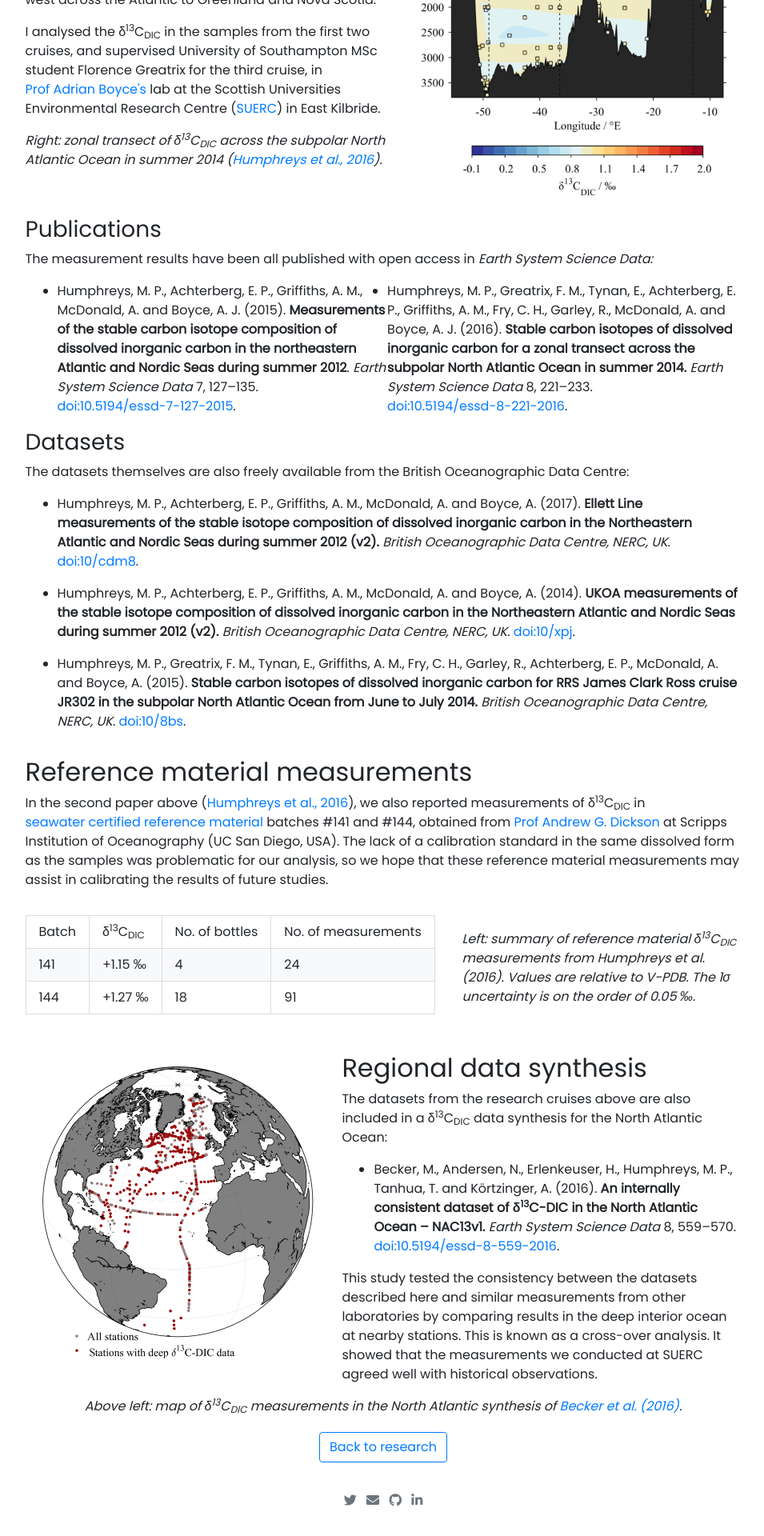
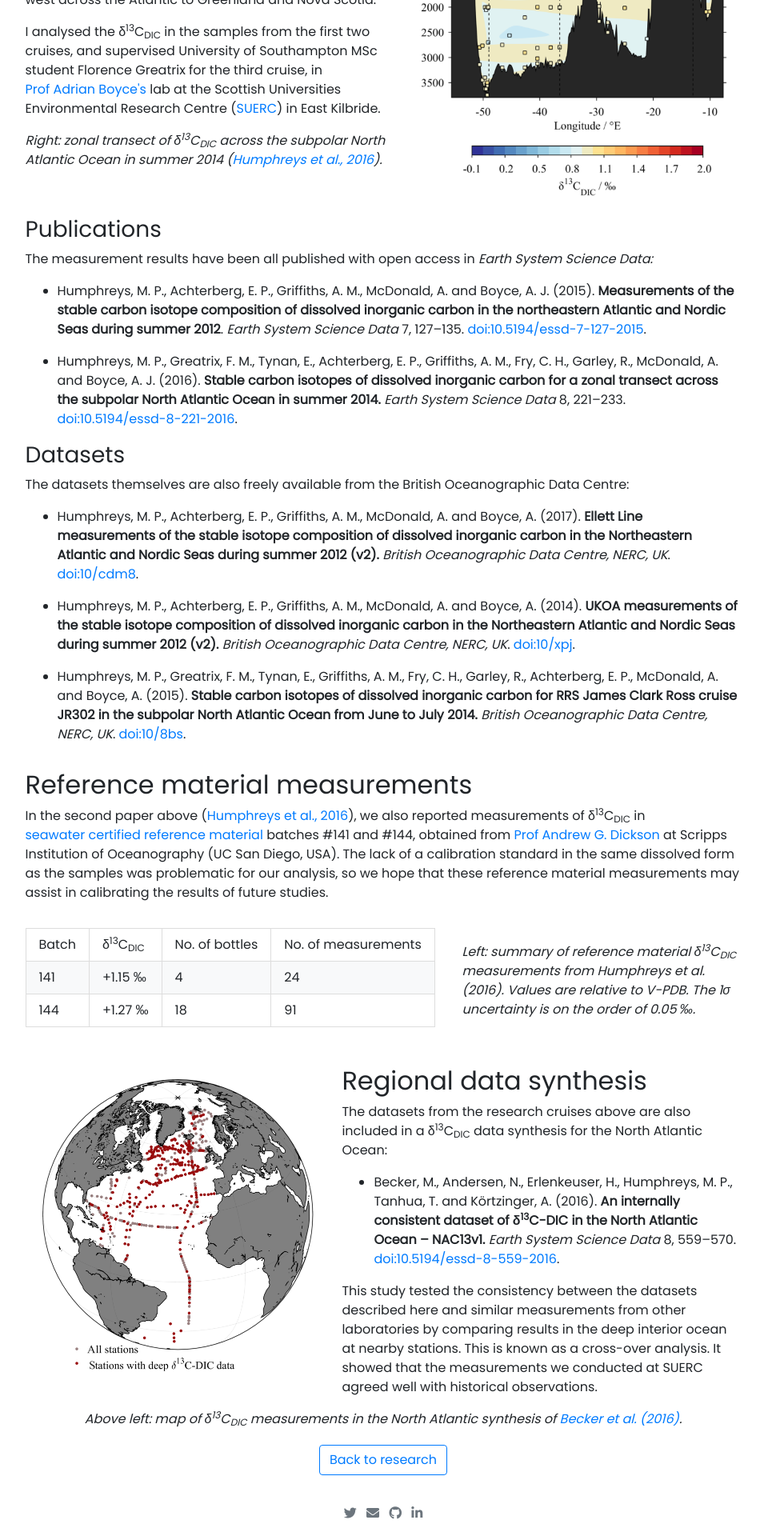
Before and after one commit to mvdh7/mvdh7.github.io, a Jekyll site: the page built from _projects/450-isotopes.md, in a window 1280 px wide. Shown: the part 752-2672 px from the top of the page at 80% size, without its empty margins (161-1116 px from the left). Built offline with Jekyll 4.4.1, drawn with Linux system fonts in a browser that asks for light colours; nearby versions of some CDN libraries; comment, search, counter and statistics services are not loaded.

Commit message:
Original was better

```diff
--- a/_projects/450-isotopes.md
+++ b/_projects/450-isotopes.md
@@ -31,13 +31,9 @@
 
 The measurement results have been all published with open access in *Earth System Science Data:*
 
-<ul style="display:flex; align-items:flex-start">
+  * Humphreys, M. P., Achterberg, E. P., Griffiths, A. M., McDonald, A. and Boyce, A. J. (2015). **Measurements of the stable carbon isotope composition of dissolved inorganic carbon in the northeastern Atlantic and Nordic Seas during summer 2012**. *Earth System Science Data* 7, 127–135. <a href="http://doi.org/10.5194/essd-7-127-2015">doi:10.5194/essd-7-127-2015</a>.
 
-<li>Humphreys, M. P., Achterberg, E. P., Griffiths, A. M., McDonald, A. and Boyce, A. J. (2015). <strong>Measurements of the stable carbon isotope composition of dissolved inorganic carbon in the northeastern Atlantic and Nordic Seas during summer 2012</strong>. <em>Earth System Science Data</em> 7, 127–135. <a href="http://doi.org/10.5194/essd-7-127-2015">doi:10.5194/essd-7-127-2015</a>.</li>
-
-<li>Humphreys, M. P., Greatrix, F. M., Tynan, E., Achterberg, E. P., Griffiths, A. M., Fry, C. H., Garley, R., McDonald, A. and Boyce, A. J. (2016). <strong>Stable carbon isotopes of dissolved inorganic carbon for a zonal transect across the subpolar North Atlantic Ocean in summer 2014.</strong> <em>Earth System Science Data</em> 8, 221–233. <a href="http://doi.org/10.5194/essd-8-221-2016">doi:10.5194/essd-8-221-2016</a>.</li>
-
-</ul>
+  * Humphreys, M. P., Greatrix, F. M., Tynan, E., Achterberg, E. P., Griffiths, A. M., Fry, C. H., Garley, R., McDonald, A. and Boyce, A. J. (2016). **Stable carbon isotopes of dissolved inorganic carbon for a zonal transect across the subpolar North Atlantic Ocean in summer 2014.** *Earth System Science Data* 8, 221–233. <a href="http://doi.org/10.5194/essd-8-221-2016">doi:10.5194/essd-8-221-2016</a>.
 
 ### Datasets
 
```
